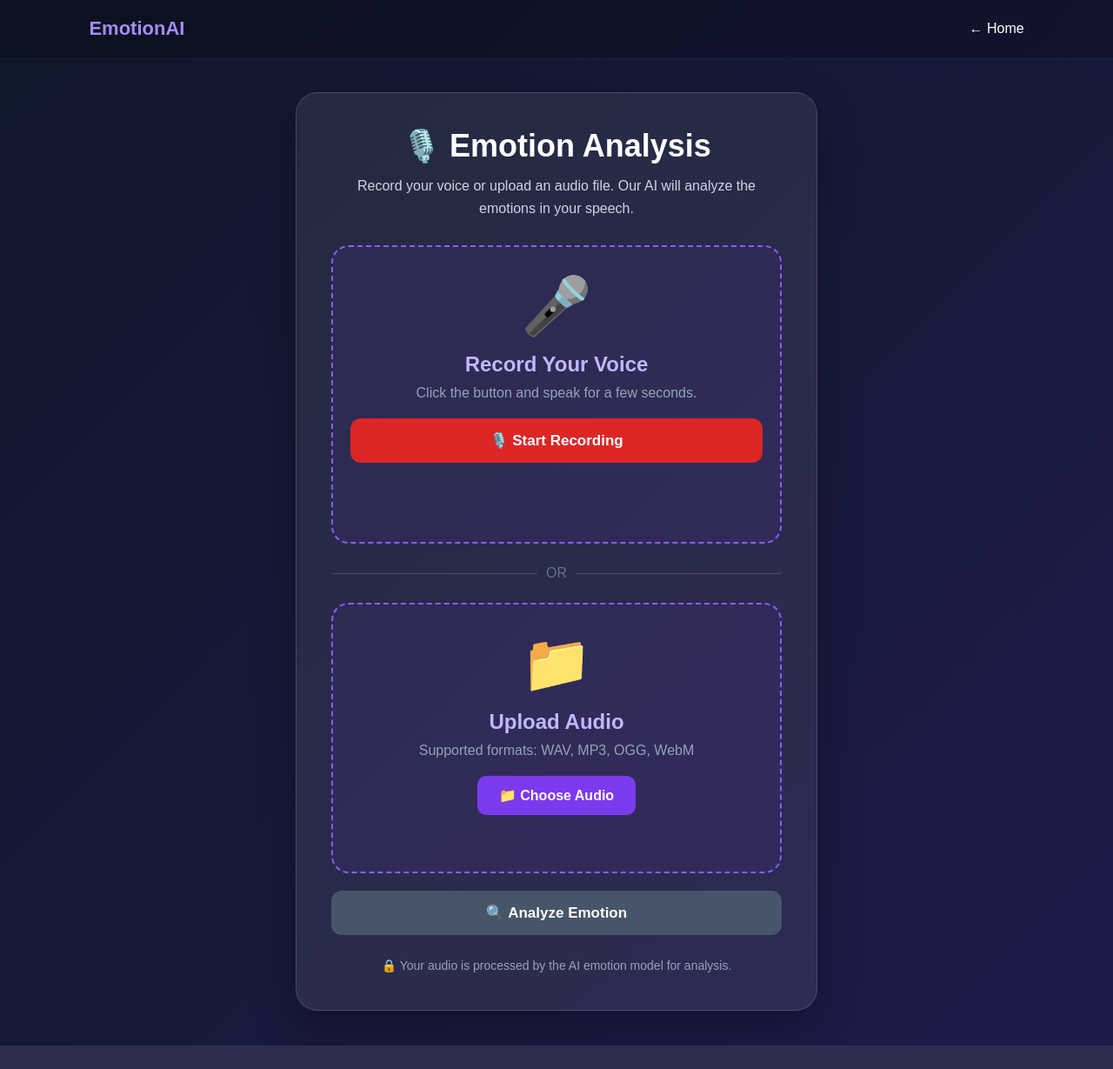
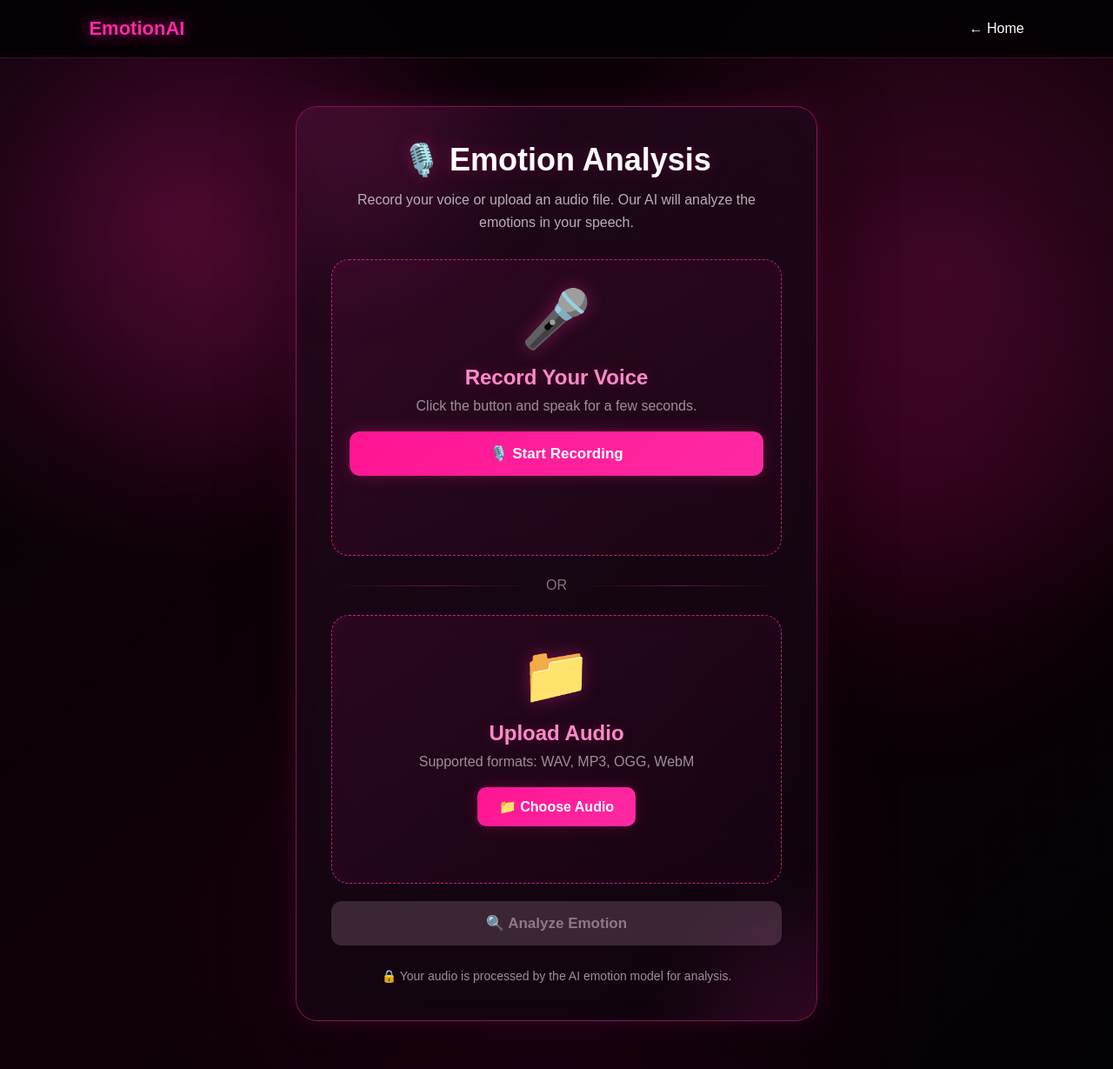
Before and after one commit to nathakumar088-tech/emotion-ai-project, a Flask app: page /analysis in a window 1280 px wide. Shown: the whole page at 87% size. Before the commit the page ends 1202 px from the top, so only its background shows below. Run offline with Flask 3, Linux system fonts and the light colour scheme.

Commit message:
Update analysis.html

```diff
--- a/templates/analysis.html
+++ b/templates/analysis.html
@@ -19,14 +19,49 @@
             font-family: Arial, sans-serif;
         }
 
+        html { scroll-behavior: smooth; }
+
         body {
             min-height: 100vh;
-            background: linear-gradient(
-                135deg,
-                #0f172a,
-                #1e1b4b
-            );
             color: white;
+            overflow-x: hidden;
+            position: relative;
+            background:
+                radial-gradient(circle at 15% 20%, rgba(255,20,147,.20), transparent 28%),
+                radial-gradient(circle at 85% 25%, rgba(255,42,163,.18), transparent 30%),
+                radial-gradient(circle at 50% 90%, rgba(180,0,120,.14), transparent 35%),
+                linear-gradient(135deg, #050307, #100008 50%, #030204);
+        }
+
+        body::before {
+            content: "";
+            position: fixed;
+            inset: -20%;
+            pointer-events: none;
+            background:
+                radial-gradient(circle at 30% 40%, rgba(255,42,163,.13), transparent 20%),
+                radial-gradient(circle at 70% 60%, rgba(255,0,128,.11), transparent 22%);
+            filter: blur(35px);
+            animation: bgMove 8s ease-in-out infinite alternate;
+            z-index: -2;
+        }
+
+        body::after {
+            content: "";
+            position: fixed;
+            inset: 0;
+            pointer-events: none;
+            opacity: .20;
+            background-image:
+                linear-gradient(rgba(255,42,163,.08) 1px, transparent 1px),
+                linear-gradient(90deg, rgba(255,42,163,.08) 1px, transparent 1px);
+            background-size: 45px 45px;
+            z-index: -1;
+        }
+
+        @keyframes bgMove {
+            from { transform: translate(-2%, -1%) scale(1); }
+            to { transform: translate(2%, 2%) scale(1.08); }
         }
 
         .navbar {
@@ -34,75 +69,145 @@
             justify-content: space-between;
             align-items: center;
             padding: 20px 8%;
-            background: rgba(0, 0, 0, 0.25);
+            background: rgba(3,2,4,.84);
+            border-bottom: 1px solid rgba(255,42,163,.24);
+            backdrop-filter: blur(14px);
+            position: relative;
+            z-index: 5;
         }
 
         .logo {
             font-size: 22px;
             font-weight: bold;
-            color: #a78bfa;
+            color: #ff2aa3;
+            text-shadow: 0 0 18px rgba(255,42,163,.75);
         }
 
         .home {
             color: white;
             text-decoration: none;
+            transition: .25s ease;
         }
 
         .home:hover {
-            color: #a78bfa;
+            color: #ff2aa3;
+            text-shadow: 0 0 12px rgba(255,42,163,.8);
         }
 
         .container {
-            min-height: 85vh;
+            min-height: 88vh;
             display: flex;
             justify-content: center;
             align-items: center;
-            padding: 40px 20px;
+            padding: 55px 20px;
         }
 
         .analysis-box {
             width: 100%;
             max-width: 600px;
-            background: rgba(255, 255, 255, 0.08);
-            border: 1px solid rgba(255, 255, 255, 0.15);
+            background: linear-gradient(145deg, rgba(35,8,28,.92), rgba(12,4,12,.90));
+            border: 1px solid rgba(255,42,163,.45);
             border-radius: 25px;
             padding: 40px;
             text-align: center;
-            box-shadow: 0 20px 50px rgba(0,0,0,0.3);
+            box-shadow:
+                0 0 35px rgba(255,20,147,.14),
+                0 25px 80px rgba(0,0,0,.55),
+                inset 0 0 35px rgba(255,42,163,.04);
+            position: relative;
+            overflow: hidden;
+        }
+
+        .analysis-box::before,
+        .analysis-box::after {
+            content: "";
+            position: absolute;
+            width: 230px;
+            height: 230px;
+            border-radius: 50%;
+            background: rgba(255,42,163,.12);
+            filter: blur(50px);
+            pointer-events: none;
+        }
+
+        .analysis-box::before {
+            top: -120px;
+            left: -90px;
+            animation: glowFloat 6s ease-in-out infinite alternate;
+        }
+
+        .analysis-box::after {
+            right: -100px;
+            bottom: -120px;
+            animation: glowFloat 7s ease-in-out infinite alternate-reverse;
+        }
+
+        @keyframes glowFloat {
+            to { transform: translate(35px,25px) scale(1.25); }
         }
 
         h1 {
             font-size: 36px;
             margin-bottom: 12px;
+            position: relative;
+            z-index: 1;
+            text-shadow: 0 0 20px rgba(255,42,163,.25);
         }
 
         .subtitle {
-            color: #cbd5e1;
+            color: #b9aeb7;
             line-height: 1.6;
             margin-bottom: 30px;
+            position: relative;
+            z-index: 1;
         }
 
         .upload-area {
-            border: 2px dashed #8b5cf6;
+            border: 1px dashed rgba(255,42,163,.75);
             border-radius: 20px;
             padding: 30px 20px;
             margin-bottom: 20px;
-            background: rgba(124, 58, 237, 0.08);
+            background: linear-gradient(145deg, rgba(255,42,163,.08), rgba(255,0,128,.025));
+            box-shadow: inset 0 0 25px rgba(255,42,163,.04);
+            transition: .35s ease;
+            position: relative;
+            z-index: 1;
+        }
+
+        .upload-area:hover {
+            transform: translateY(-3px);
+            border-color: #ff2aa3;
+            box-shadow: 0 0 25px rgba(255,42,163,.18), inset 0 0 25px rgba(255,42,163,.06);
         }
 
         .mic {
             font-size: 65px;
             margin-bottom: 15px;
+            display: inline-block;
+            filter: drop-shadow(0 0 14px rgba(255,42,163,.45));
+            animation: micPulse 2.2s ease-in-out infinite;
+        }
+
+        @keyframes micPulse {
+            0%,100% { transform: scale(1); filter: drop-shadow(0 0 10px rgba(255,42,163,.35)); }
+            50% { transform: scale(1.08); filter: drop-shadow(0 0 24px rgba(255,42,163,.75)); }
         }
 
         .upload-area h2 {
-            color: #c4b5fd;
+            color: #ff8acb;
             margin-bottom: 10px;
+            text-shadow: 0 0 15px rgba(255,42,163,.25);
         }
 
         .upload-area p {
-            color: #94a3b8;
+            color: #9e8f99;
             margin-bottom: 20px;
+        }
+
+        .record-btn,
+        .choose-btn,
+        .analyze-btn {
+            transition: transform .25s ease, box-shadow .25s ease, background .25s ease;
         }
 
         .record-btn {
@@ -110,59 +215,63 @@
             padding: 15px;
             border: none;
             border-radius: 12px;
-            background: #dc2626;
+            background: linear-gradient(135deg, #ff1493, #ff2aa3);
             color: white;
             font-size: 17px;
             font-weight: bold;
             cursor: pointer;
             margin-bottom: 12px;
+            box-shadow: 0 0 18px rgba(255,20,147,.28);
         }
 
         .record-btn:hover {
-            background: #b91c1c;
+            transform: translateY(-2px);
+            box-shadow: 0 0 30px rgba(255,20,147,.55);
         }
 
         .record-btn.stop {
-            background: #475569;
+            background: linear-gradient(135deg, #ff1493, #c026d3);
+            animation: recordingGlow 1.2s ease-in-out infinite;
         }
 
-        .record-btn.stop:hover {
-            background: #334155;
+        @keyframes recordingGlow {
+            50% { box-shadow: 0 0 32px rgba(255,20,147,.75); }
         }
 
         .status {
             min-height: 25px;
             margin: 12px 0;
-            color: #c4b5fd;
+            color: #ff8acb;
             font-size: 14px;
         }
 
         audio {
             width: 100%;
-            margin: 10px 0 20px 0;
+            margin: 10px 0 20px;
+            accent-color: #ff2aa3;
         }
 
-        input[type="file"] {
-            display: none;
-        }
+        input[type="file"] { display: none; }
 
         .choose-btn {
             display: inline-block;
             padding: 13px 25px;
-            background: #7c3aed;
+            background: linear-gradient(135deg, #ff1493, #ff2aa3);
             color: white;
             border-radius: 10px;
             cursor: pointer;
             font-weight: bold;
+            box-shadow: 0 0 18px rgba(255,20,147,.22);
         }
 
         .choose-btn:hover {
-            background: #6d28d9;
+            transform: translateY(-2px);
+            box-shadow: 0 0 28px rgba(255,20,147,.48);
         }
 
         #file-name {
             margin-top: 15px;
-            color: #c4b5fd;
+            color: #ff8acb;
             min-height: 20px;
         }
 
@@ -171,20 +280,25 @@
             padding: 15px;
             border: none;
             border-radius: 12px;
-            background: #7c3aed;
+            background: linear-gradient(135deg, #ff1493, #ff2aa3);
             color: white;
             font-size: 17px;
             font-weight: bold;
             cursor: pointer;
+            box-shadow: 0 0 20px rgba(255,20,147,.25);
         }
 
         .analyze-btn:hover {
-            background: #6d28d9;
+            transform: translateY(-2px);
+            box-shadow: 0 0 32px rgba(255,20,147,.55);
         }
 
         .analyze-btn:disabled {
-            background: #475569;
+            background: #3a2635;
+            color: #8f7888;
+            box-shadow: none;
             cursor: not-allowed;
+            transform: none;
         }
 
         .divider {
@@ -192,7 +306,9 @@
             align-items: center;
             gap: 10px;
             margin: 25px 0;
-            color: #64748b;
+            color: #8d7383;
+            position: relative;
+            z-index: 1;
         }
 
         .divider::before,
@@ -200,30 +316,24 @@
             content: "";
             flex: 1;
             height: 1px;
-            background: rgba(255,255,255,0.15);
+            background: linear-gradient(90deg, transparent, rgba(255,42,163,.35), transparent);
         }
 
         .info {
             margin-top: 25px;
-            color: #94a3b8;
+            color: #9e8f99;
             font-size: 14px;
             line-height: 1.5;
+            position: relative;
+            z-index: 1;
         }
 
         @media (max-width: 600px) {
-
-            .analysis-box {
-                padding: 25px 18px;
-            }
-
-            h1 {
-                font-size: 28px;
-            }
-
-            .mic {
-                font-size: 55px;
-            }
-
+            .navbar { padding: 18px 6%; }
+            .analysis-box { padding: 25px 18px; border-radius: 20px; }
+            h1 { font-size: 28px; }
+            .mic { font-size: 55px; }
+            .container { padding: 35px 14px; }
         }
 
     </style>
```
